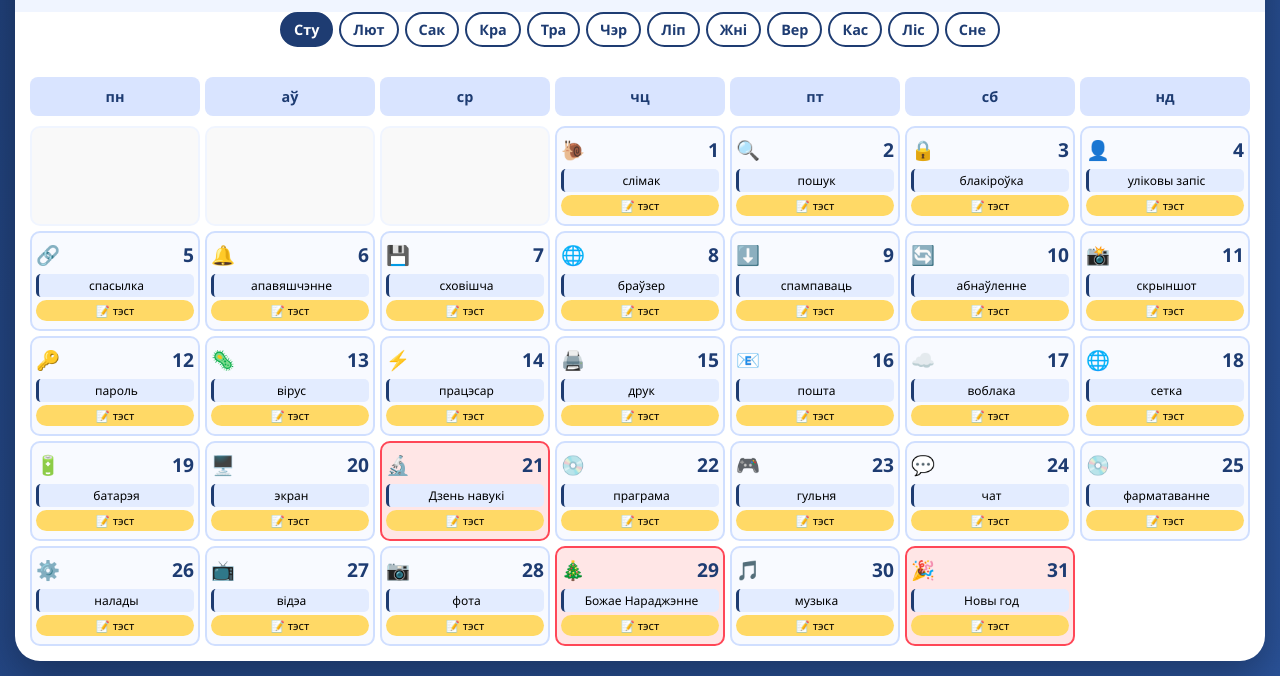
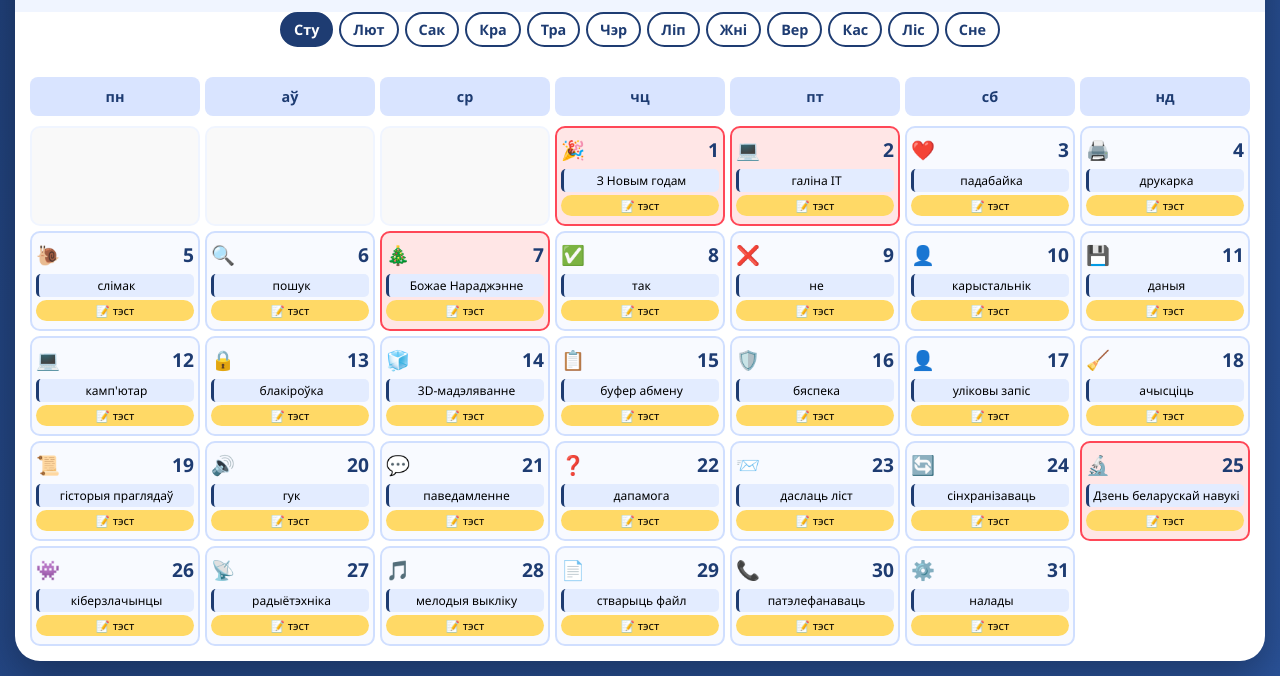
Before and after one commit to vladg2071130-tech/it-kalendar-2026, a plain HTML site: page index.html in a window 1280 px wide. Shown: the part 449-1125 px from the top of the page. Drawn offline with Linux system fonts and the light colour scheme.

Commit message:
Update index.html

```diff
--- a/index.html
+++ b/index.html
@@ -416,38 +416,37 @@
         }
 
         // ========== СТУДЗЕНЬ ==========
-        addTest(0,1,"слімак","🐌","Павольная праграма","Што азначае 'слімак'?",["Павольная праграма","Хуткі","Новы","Антывірус"],0);
-        addTest(0,2,"пошук","🔍","Знаходжанне","Дзе шукаюць?",["У пошукавіку","У гульні","У кнізе","На ўроку"],0);
-        addTest(0,3,"блакіроўка","🔒","Абмежаванне","Для чаго?",["Абарона","Гук","Фота","Гульня"],0);
-        addTest(0,4,"уліковы запіс","👤","Профіль","Што трэба?",["Запіс","Пароль","Пошта","Усё"],3);
-        addTest(0,5,"спасылка","🔗","Адрас","Што гэта?",["Адрас","Відэа","Музыка","Фота"],0);
-        addTest(0,6,"апавяшчэнне","🔔","Паведамленне","Што прыходзіць?",["Апавяшчэнне","Вірус","Гульня","Файл"],0);
-        addTest(0,7,"сховішча","💾","Захоўванне","Дзе ў інтэрнэце?",["У воблаку","На стале","У кнізе","У сумцы"],0);
-        addTest(0,8,"браўзер","🌐","Праграма","Што паказвае сайты?",["Браўзер","Калькулятар","Блакнот","Гульня"],0);
-        addTest(0,9,"спампаваць","⬇️","Сцягнуць","Што значыць?",["Захаваць","Выдаліць","Адкрыць","Закрыць"],0);
-        addTest(0,10,"абнаўленне","🔄","Новая версія","Навошта?",["Паляпшэнне","Пагаршэнне","Выдаленне","Капія"],0);
-        addTest(0,11,"скрыншот","📸","Здымак","Як называецца?",["Скрыншот","Фота","Малюнак","Відэа"],0);
-        addTest(0,12,"пароль","🔑","Код","Які надзейны?",["P@ssw0rd","123456","qwerty","пароль"],0);
-        addTest(0,13,"вірус","🦠","Шкодная праграма","Што гэта?",["Шкодная","Карысная","Гульня","Браўзер"],0);
-        addTest(0,14,"працэсар","⚡","Мозг","Што адказвае?",["Працэсар","Манітор","Мышка","Клавіятура"],0);
-        addTest(0,15,"друк","🖨️","Вывад","Якая прылада?",["Прынтар","Манітор","Сканер","Каланкі"],0);
-        addTest(0,16,"пошта","📧","Email","Што гэта?",["Адрас","Нумар","Імя","Пароль"],0);
-        addTest(0,17,"воблака","☁️","Інтэрнэт-сховішча","Дзе файлы?",["У інтэрнэце","На флешцы","На дыску","У тэлефоне"],0);
-        addTest(0,18,"сетка","🌐","Злучэнне","Што гэта?",["Злучэнне","Рыбалоўная","Спартыўная","Школьная"],0);
-        addTest(0,19,"батарэя","🔋","Крыніца","Што рабіць?",["Падзарадзіць","Выкінуць","Выключыць","Зламаць"],0);
-        addTest(0,20,"экран","🖥️","Дысплей","На што глядзім?",["На экран","На мышку","На стол","На клавіятуру"],0);
-        addTest(0,21,"Дзень навукі","🔬","Свята","Калі Дзень навукі?",["21 студзеня","1 верасня","8 сакавіка","31 снежня"],0,true);
-        addTest(0,22,"праграма","💿","Дадатак","Што гэта?",["Дадатак","Гульня","Фільм","Музыка"],0);
-        addTest(0,23,"гульня","🎮","Гульня","Дзе гуляюць?",["На камп'ютары","У кнізе","У сшытку","На ўроку"],0);
-        addTest(0,24,"чат","💬","Размова","Дзе размаўляюць?",["У чаце","У лісце","У кнізе","У газеце"],0);
-        addTest(0,25,"фарматаванне","💿","Падрыхтоўка","Што з данымі?",["Выдаляюцца","Захоўваюцца","Капіююцца","Сціскаюцца"],0);
-        addTest(0,26,"налады","⚙️","Параметры","Дзе змяніць гук?",["У наладах","На экране","У гульні","У пошце"],0);
-        addTest(0,27,"відэа","📺","Відэа","Што глядзяць?",["Відэа","Музыку","Фота","Тэкст"],0);
-        addTest(0,28,"фота","📷","Здымак","Чым робяць?",["Камерай","Мікрафонам","Дынамікам","Экранам"],0);
-        addTest(0,29,"Божае Нараджэнне","🎄","Свята","Якое свята 25 снежня?",["Божае Нараджэнне","Новы год","Вялікдзень","Дзень ведаў"],0,true);
-        addTest(0,30,"музыка","🎵","Аўдыё","Дзе слухаюць?",["У плееры","У кнізе","У сшытку","На ўроку"],0);
-        addTest(0,31,"Новы год","🎉","Свята","Калі Новы год?",["1 студзеня","25 снежня","8 сакавіка","1 верасня"],0,true);
-
+addTest(0,1,"З Новым годам","🎉","Свята","Што святкуюць 1 студзеня?",["Пачатак года","Каляды","Дзень нараджэння","Канец года"],0, true);
+addTest(0,2,"галіна IT","💻","Сфера інфармацыйных тэхналогій","Чым займаюцца айцішнікі?",["Праграмаванне","Будаўніцтва","Медыцына","Адукацыя"],0, true);
+addTest(0,3,"падабайка","❤️","Лайк","Што ставяць пад фота ў сацсетках?",["Падабайку","Дызлайк","Каментар","Рэпост"],0);
+addTest(0,4,"друкарка","🖨️","Прынтар","Якая прылада выводзіць тэкст на паперу?",["Прынтар","Манітор","Сканер","Каланкі"],0);
+addTest(0,5,"слімак","🐌","Сімвал @","Як называецца значок @?",["Сабачка","Кошка","Мышка","Птушка"],0);
+addTest(0,6,"пошук","🔍","Пошук інфармацыі","Дзе шукаюць інфармацыю ў інтэрнэце?",["У пошукавіку","У гульні","У калькулятары","У блакноце"],0);
+addTest(0,7,"Божае Нараджэнне","🎄","Свята","Якое свята адзначаюць 7 студзеня?",["Каляды","Вялікдзень","Тройца","Спас"],0, true);
+addTest(0,8,"так","✅","Сцвярджэнне","Якое слова паказвае на згоду?",["Ага","Неа","Можа","Не"],0);
+addTest(0,9,"не","❌","Адмаўленне","Якое слова паказвае на адмову?",["Не","Так","Магчыма","Напэўна"],0);
+addTest(0,10,"карыстальнік","👤","Чалавек, які карыстаецца","Хто сядзіць за камп'ютарам?",["Чалавек","Праграма","Стул","Стал"],0);
+addTest(0,11,"даныя","💾","Інфармацыя","Што захоўваецца ў камп'ютары?",["Інфармацыя","Папера","Кнігі","Сшыткі"],0);
+addTest(0,12,"камп'ютар","💻","Электронна-вылічальная машына","На чым працуюць праграмісты?",["Ноўтбук","Тэлефон","Планшэт","Калькулятар"],0);
+addTest(0,13,"блакіроўка","🔒","Абмежаванне доступу","Што робяць з экранам, каб абараніць даныя?",["Блакуюць","Чысцяць","Малююць","Фатографуюць"],0);
+addTest(0,14,"3D-мадэляванне","🧊","Стварэнне трохмерных аб'ектаў","Дзе выкарыстоўваюць аб'ёмныя малюнкі?",["У гульнях","У кнігах","У сшытках","На паперы"],3);
+addTest(0,15,"буфер абмену","📋","Часовае сховішча","Куды трапляе тэкст пры капіраванні?",["У памяць","У кошык","На стол","У папку"],0);
+addTest(0,16,"бяспека","🛡️","Абарона інфармацыі","Што важна для абароны ў інтэрнэце?",["Пароль","Гук","Колер","Памер"],0);
+addTest(0,17,"уліковы запіс","👤","Профіль карыстальніка","Без чаго нельга ўвайсці на сайт?",["Логіна","Грошай","Тэлефона","Пошты"],3);
+addTest(0,18,"ачысціць","🧹","Выдаліць","Што робяць са смеццем у камп'ютары?",["Выдаляюць","Захоўваюць","Капіююць","Пераносяць"],0);
+addTest(0,19,"гісторыя праглядаў","📜","Спіс наведаных сайтаў","Дзе можна ўбачыць, якія сайты ты наведваў?",["У браўзеры","У гульні","У пошце","У чаце"],0);
+addTest(0,20,"гук","🔊","Аўдыё","Што можна пачуць праз навушнікі?",["Музыку","Відэа","Фота","Тэкст"],0);
+addTest(0,21,"паведамленне","💬","Тэкст у чаце","Што пішуць у месэнджарах?",["Лісты","Фота","Відэа","Грошы"],0);
+addTest(0,22,"дапамога","❓","Падказка","Куды звяртаюцца, калі нешта не зразумела?",["У даведку","Да сяброў","У Google","Да адміна"],3);
+addTest(0,23,"даслаць ліст","📨","Адправіць ліст","Што робяць з лістом у пошце?",["Адпраўляюць","Чытаюць","Выдаляюць","Рэдагуюць"],0);
+addTest(0,24,"сінхранізаваць","🔄","Абнавіць даныя","Што робяць, каб даныя былі аднолькавыя на ўсіх прыладах?",["Сінхранізуюць","Выдаляюць","Капіююць","Пераносяць"],0);
+addTest(0,25,"Дзень беларускай навукі","🔬","Свята","Калі беларускія навукоўцы святкуюць свой дзень?",["25 студзеня","21 студзеня","1 верасня","8 сакавіка"],0, true);
+addTest(0,26,"кіберзлачынцы","👾","Хакеры","Хто можа ўзламаць твой камп'ютар?",["Хакеры","Сябры","Бацькі","Настаўнікі"],0);
+addTest(0,27,"радыётэхніка","📡","Тэхніка для радыё","Што вывучае навука пра радыёхвалі?",["Радыё","Тэлебачанне","Інтэрнэт","Тэлефон"],0);
+addTest(0,28,"мелодыя выкліку","🎵","Рынгтон","Як называецца музыка на тэлефоне, калі хтосьці тэлефануе?",["Рынгтон","Песня","Мелодыя","Гук"],0);
+addTest(0,29,"стварыць файл","📄","Новы дакумент","Што з'яўляецца, калі націснуць 'Новы'?",["Дакумент","Папка","Дыск","Праграма"],0);
+addTest(0,30,"патэлефанаваць","📞","Званок","Што робяць, каб пагаварыць з сябрам на адлегласці?",["Звоняць","Пішуць","Слухаюць","Глядзяць"],0);
+addTest(0,31,"налады","⚙️","Параметры","Дзе можна змяніць мову на тэлефоне?",["У наладах","На экране","У гульні","У пошце"],0);
         // ========== ЛЮТЫ ==========
         addTest(1,1,"дыск","💿","Носьбіт","Што такое 'цвёрды дыск'?",["Носьбіт","Падушка","Гульня","Праграма"],0);
         addTest(1,2,"файл","📄","Дакумент","Што гэта?",["Даныя","Папка","Праграма","Гульня"],0);
```
